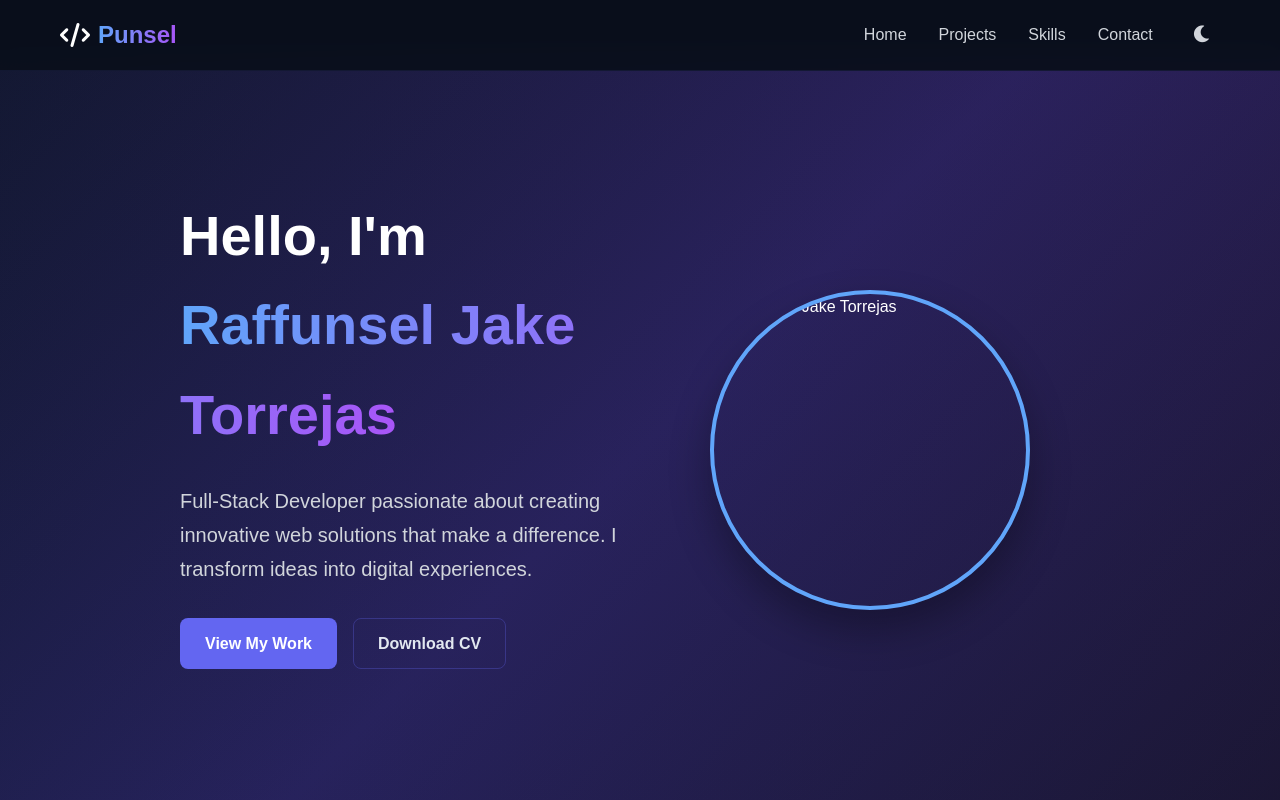
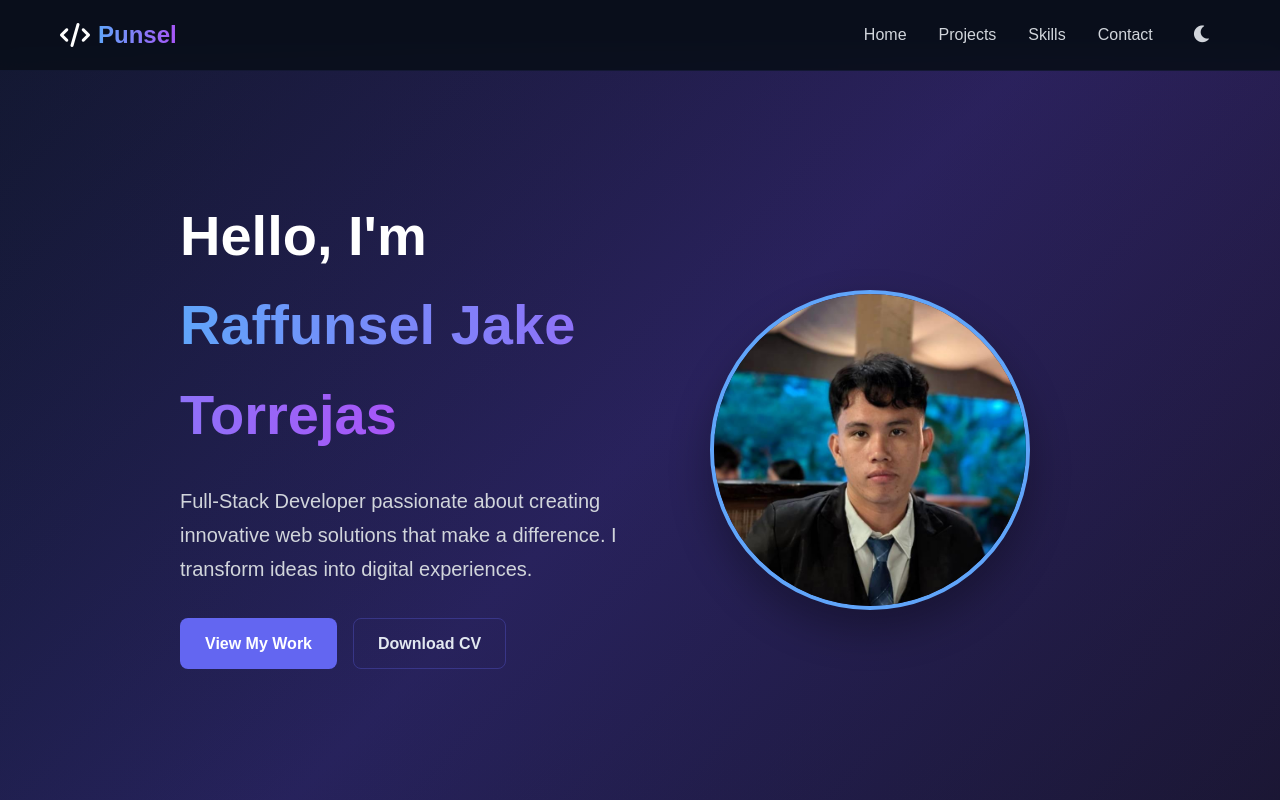
Before and after one commit to punsel/MyPortfolio, a plain HTML site: page index.html in a window 1280 px wide. Shown: the top 800 px of the page. Drawn offline with Linux system fonts and the light colour scheme; the site is published under a folder, as on GitHub Pages, so addresses that start at the root find nothing.

Commit message:
Update index.html

```diff
--- a/index.html
+++ b/index.html
@@ -717,7 +717,7 @@
             </div>
           </div>
           <div class="hero-image">
-            <img src="/punsel.jpg" alt="Raffunsel Jake Torrejas" />
+            <img src="punsel.jpg" alt="Raffunsel Jake Torrejas" />
           </div>
         </div>
       </div>
```
